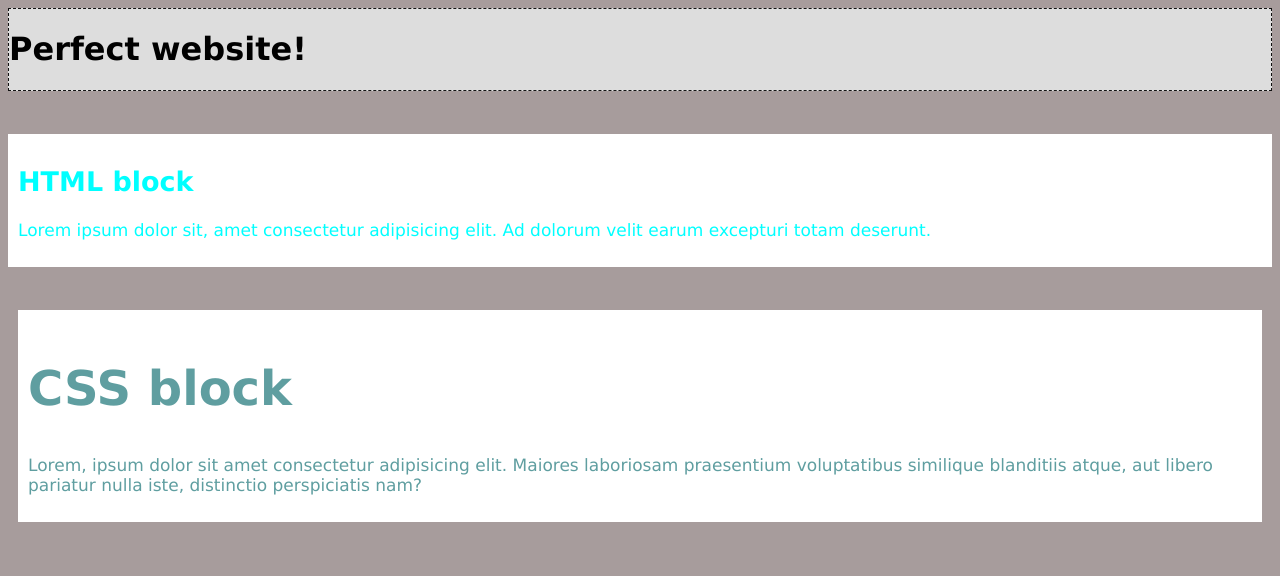
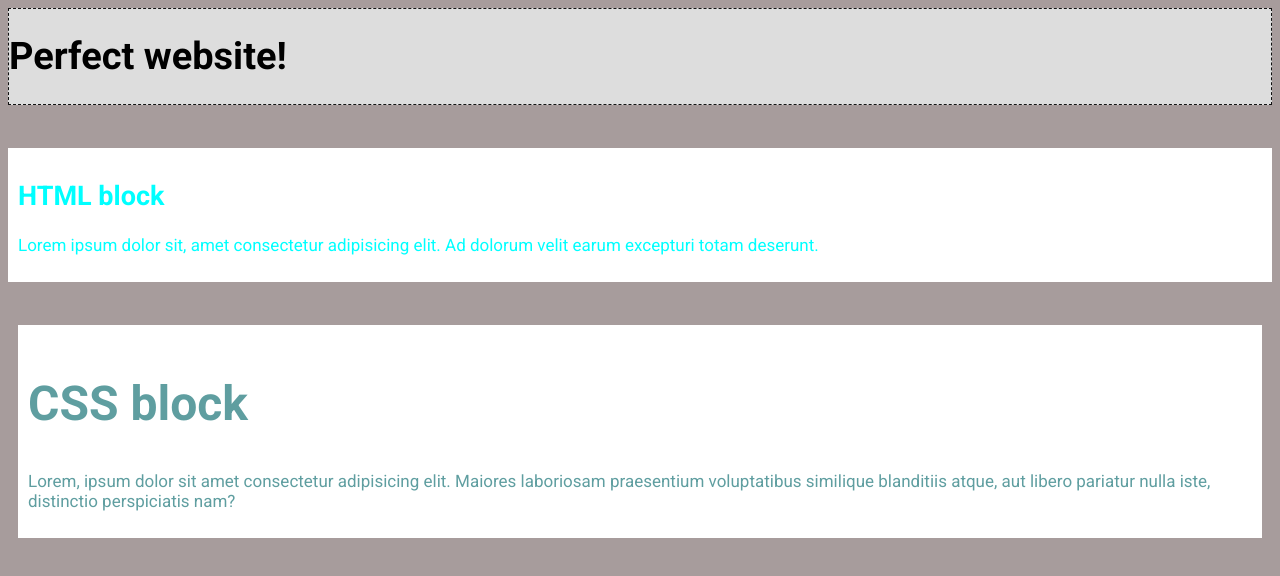
Before and after one commit to ZMDev/ResultSchool_InitialSteps, a plain HTML site: page FreeHTML-CSS_Course/My_CSS_lessons/lesson_c3.html in a window 1280 px wide. Drawn offline with Linux system fonts and the light colour scheme.

Commit message:
Learn 3rd CSS fonts lesson

```diff
--- a/FreeHTML-CSS_Course/My_CSS_lessons/L2_fonts.css
+++ b/FreeHTML-CSS_Course/My_CSS_lessons/L2_fonts.css
@@ -1,5 +1,28 @@
+@import url('https://fonts.googleapis.com/css2?family=Roboto:ital,wght@0,100..900;1,100..900&display=swap');
+
 body {
     /* Simple variant = font-family: Verdana;*/
     /* Redudancy variant = to use some fonts instead of 1*/
-    font-family: Verdana, Geneva, Tahoma, sans-serif;
+    /* font-family: Verdana, Geneva, Tahoma, sans-serif; */
+
+    /* Next step - to use imported fonts - see above import url */
+    font-family: 'Roboto', sans-serif;
+    font-size: 48px;
+    line-height:  1.6em;
+    font-weight: normal; /* FYI normal=400, bold=900 */
+    /* text-decoration: line-through; */
+    /* font-style: italic; */
+    /* letter-spacing: 12px; */
+    /* word-spacing: 16px; */
+
+    /* Next step - to use 1 groupped font parametr */
+    font: normal 19px 'Roboto', sans-serif;
+
 }
+
+/* Next step - hierarchy example */
+/* .css p {
+    font-family: 'Courier New', Courier, monospace;
+    font-size: 24px;
+    font-weight: bold;
+} */
```
